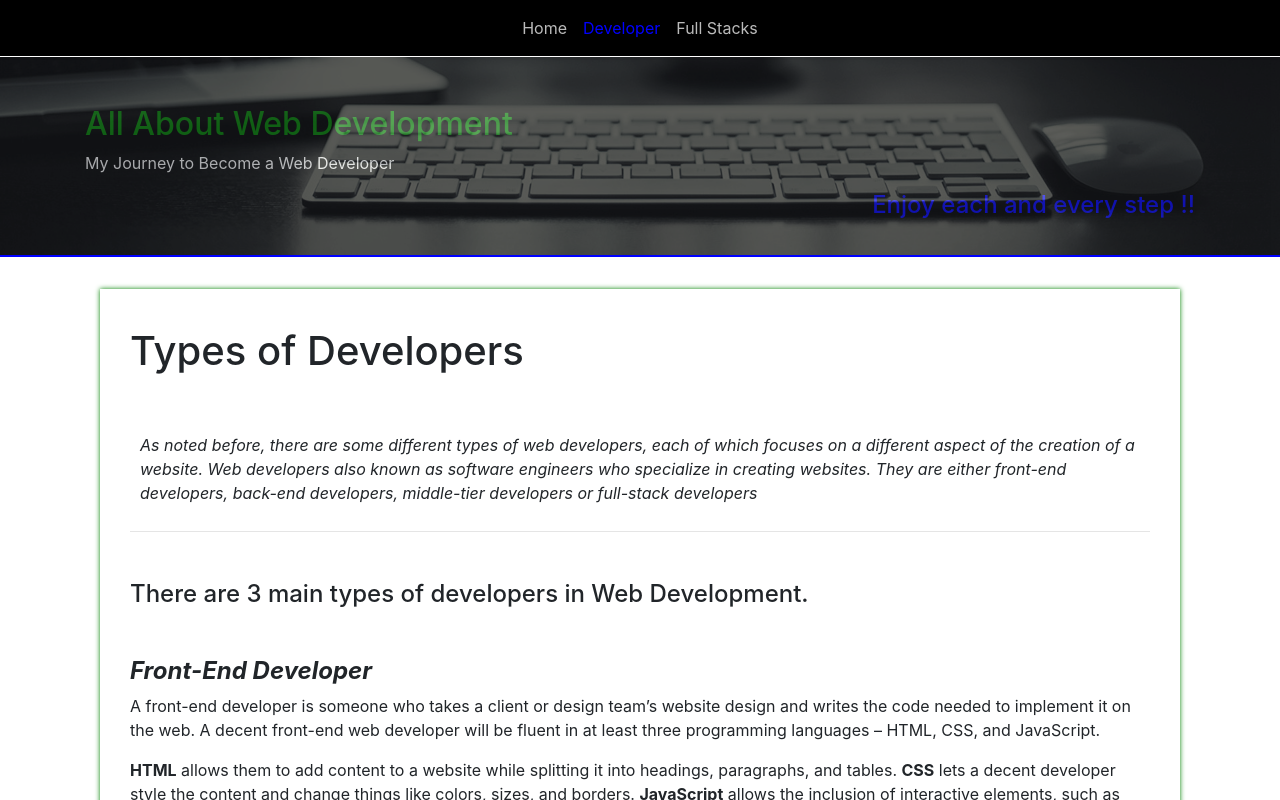
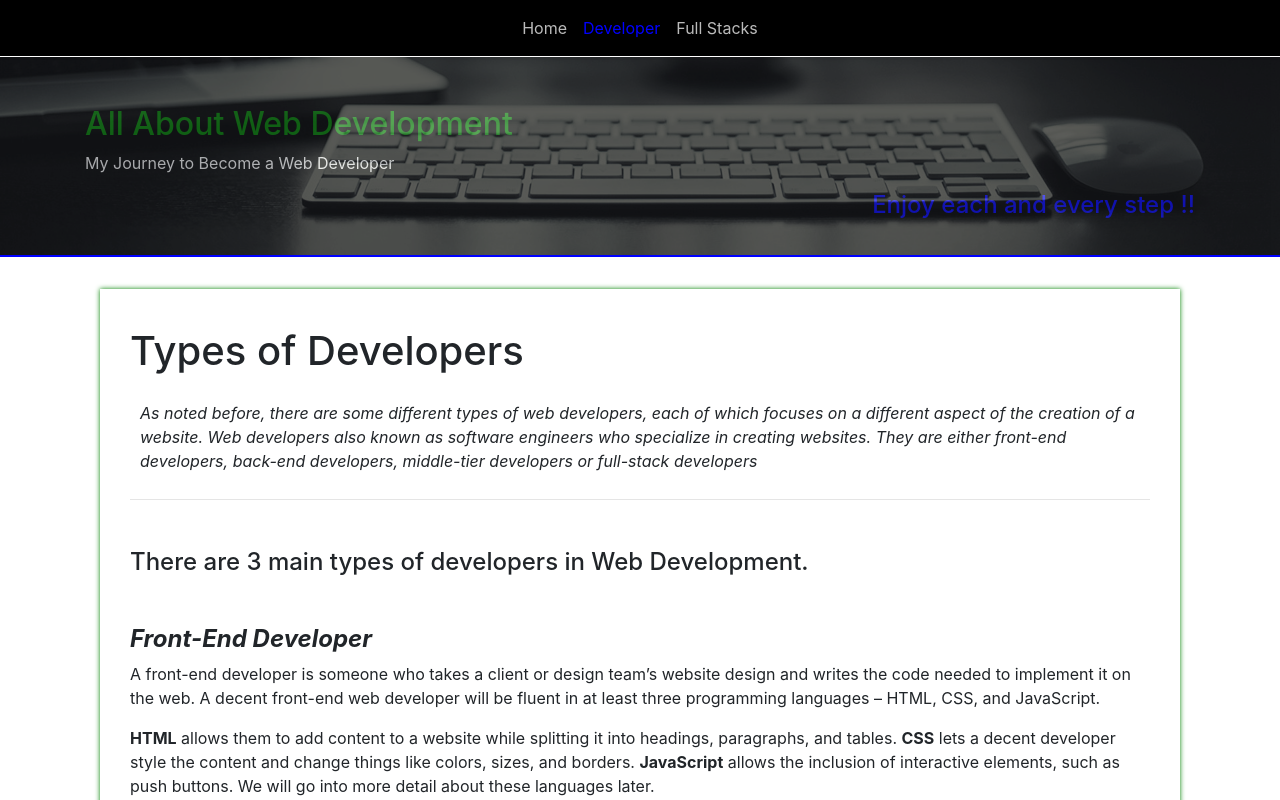
Before and after one commit to zeba-tahreen/all-about-web-dev, a React (Create React App) app in the folder web_development/: page /developers in a window 1280 px wide. Shown: the top 800 px of the page. Built offline with nearby package versions, Linux system fonts and the light colour scheme.

Commit message:
Header margin fixed-UI

```diff
--- a/web_development/src/components/pages/Developer.js
+++ b/web_development/src/components/pages/Developer.js
@@ -33,7 +33,7 @@ const Developer = () => (
         <div className="mt-2 dev-heading">
           <h1>Types of Developers</h1>
         </div>
-      <div className="mt-5 dev-para">
+      <div className="mt-3 dev-para">
       As noted before, there are some different types of web developers, each of which focuses
       on a different aspect of the creation of a website. Web developers also known as software engineers
       who specialize in creating websites. They are either front-end developers, back-end
```
